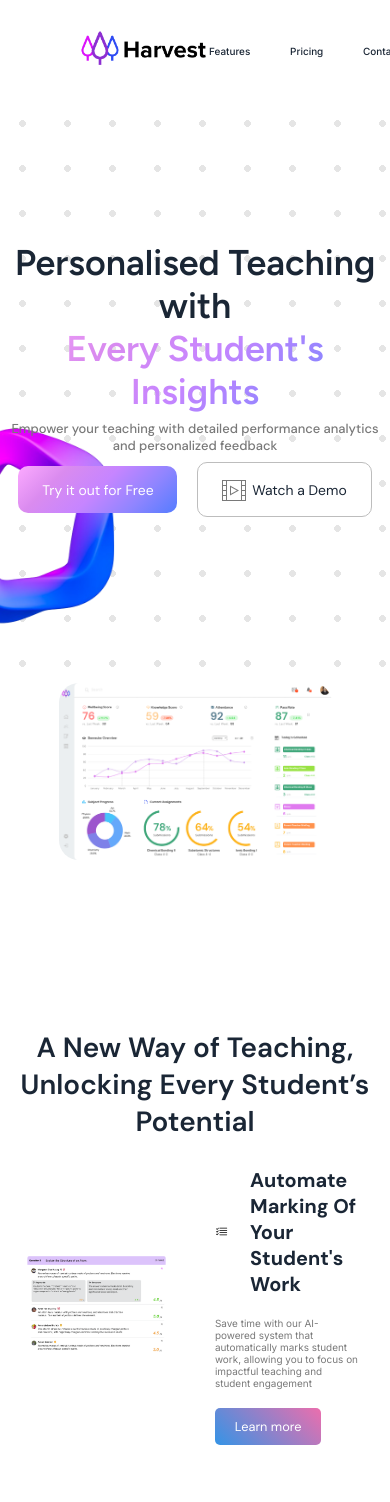
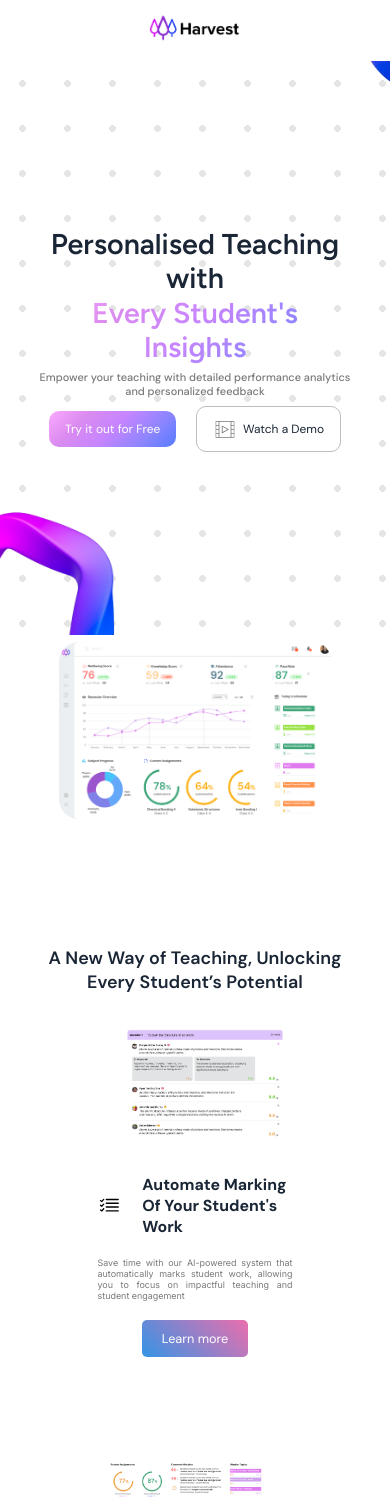
Before and after one commit to rjkoh/ts-mongo-template, a Next.js app in the folder landing-page/: page / in a window 390 px wide. Shown: the top 1502 px of the page. Built offline with nearby package versions, Linux system fonts and the light colour scheme.

Commit message:
Responsiveness

```diff
--- a/landing-page/src/app/footer.module.css
+++ b/landing-page/src/app/footer.module.css
@@ -32,3 +32,23 @@
     font-size: calc(0.45vw + 0.45rem);
     color: var(--font-color-secondary);
 }
+
+@media (max-width: 850px) {
+    .linksContainer {
+        column-gap: calc(1.2rem + 1.2vw);
+    }
+
+    .logoImg {
+        height: calc(1.4vh + 1.4rem);
+    }
+}
+
+@media (max-width: 500px) {
+    .linksContainer {
+        display: none;
+    }
+
+    .logoImg {
+        height: calc(1.2vh + 1.2rem);
+    }
+}
--- a/landing-page/src/app/nav.module.css
+++ b/landing-page/src/app/nav.module.css
@@ -4,7 +4,7 @@
     justify-content: space-between;
     align-items: center;
     height: var(--navbar-height);
-    width: 100vw;
+    width: 100%;
     padding: calc(1vh + 1rem) calc(4vw + 4rem);
     background-color: white;
     z-index: 1;
@@ -31,6 +31,10 @@
     font-weight: var(--font-weight-header);
 }
 
+.loginText {
+    font-size: calc(0.55vw + 0.55rem);
+}
+
 .linkContainer {
     transition-duration: 0.2s;
 }
@@ -54,3 +58,40 @@
     fill: var(--font-color-hover);
     color: var(--font-color-hover);
 }
+
+@media (max-width: 850px) {
+    .navbar {
+        padding: calc(0.7vh + 0.7rem) calc(2.5vw + 2.5rem);
+        height: calc(var(--navbar-height) * 0.8);
+    }
+}
+
+@media (max-width: 700px) {
+    .logoImg {
+        height: calc(1.4vh + 1rem);
+    }
+
+    .navbar {
+        height: calc(var(--navbar-height) * 0.7);
+        width: 100%;
+    }
+}
+
+@media (max-width: 500px) {
+    .navbar {
+        height: calc(var(--navbar-height) * 0.6);
+    }
+
+    .logoContainer {
+        margin-left: auto;
+        margin-right: auto;
+    }
+
+    .linksContainer {
+        display: none;
+    }
+
+    .loginButtonContainer {
+        display: none;
+    }
+}
--- a/landing-page/src/app/page.js
+++ b/landing-page/src/app/page.js
@@ -21,7 +21,7 @@ export default function Home() {
       <div className={styles.mockupImgContainer}>
         <img className={styles.mockupImg} src="/images/mockup.png"></img>
       </div>
-      <h2 className={styles.separatorHeadline} id="features">A New Way of Teaching, Unlocking Every Student’s Potential</h2>
+      <h2 className={`${styles.separatorHeadline} ${styles.sectionHeadline}`} id="features">A New Way of Teaching, Unlocking Every Student’s Potential</h2>
       <div className={styles.featuresContainer}>
         <div className={styles.featureContainer}>
           <div className={styles.featureLeftContainer}>
@@ -39,7 +39,7 @@ export default function Home() {
           </div>
         </div>
 
-        <div className={styles.featureContainer}>
+        <div className={`${styles.featureContainer} ${styles.featureContainerReverse}`}>
           <div className={styles.featureLeftContainer}>
             <div className={styles.featureTextContainer}>
               <h3 className={styles.featureHeadline}>
--- a/landing-page/src/app/page.module.css
+++ b/landing-page/src/app/page.module.css
@@ -116,15 +116,6 @@
     z-index: 1;
 }
 
-.separatorHeadline {
-    font-family: var(--font-family-main);
-    font-weight: var(--font-weight-main);
-    font-size: calc(var(--font-size-logo) * 1.4);
-    text-align: center;
-    margin-top: 20vh;
-    margin-bottom: 5%;
-}
-
 .featuresContainer {
     display: flex;
     flex-direction: column;
@@ -139,7 +130,6 @@
     flex-direction: row;
     align-items: center;
     justify-content: center;
-    row-gap: calc(3rem + 3vw);
     margin-bottom: 15vh;
 }
 
@@ -164,6 +154,8 @@
 }
 
 .featureTextContainer {
+    display: flex;
+    flex-direction: column;
     align-items: flex-start;
     width: 37vw;
 }
@@ -219,6 +211,12 @@
     font-size: calc(var(--font-size-logo) * 1.4);
     text-align: center;
     margin-top: 5%;
+    width: 80%;
+}
+
+.separatorHeadline {
+    margin-top: 20vh;
+    margin-bottom: 5%;
 }
 
 .sectionSubheadline {
@@ -228,6 +226,8 @@
     text-align: center;
     margin-top: 1%;
     color: var(--font-color-secondary);
+    width: 80%;
+    align-self: center;
 }
 
 .pricingsContainer {
@@ -299,6 +299,8 @@
 }
 
 .formContainer {
+    display: flex;
+    flex-direction: column;
     margin-top: 20vh;
     margin-bottom: 20vh;
 }
@@ -342,3 +344,142 @@
         font-size: calc(0.5rem + 0.5vw);
     }
 }
+
+@media (max-width: 850px) {
+    .pricingsContainer {
+        flex-direction: column;
+        justify-content: flex-start;
+        align-items: center;
+        width: 80vw;
+        row-gap: calc(1rem + 1vh);
+    }
+
+    .pricingContainer {
+        width: 70%;
+        align-items: center;
+        padding-bottom: 5%;
+    }
+
+    .priceNumber {
+        margin-top: 7%;
+        font-size: calc(var(--font-size-logo) * 1.5);
+    }
+
+    .priceHeader {
+        font-size: calc(var(--font-size-header) * 2.4);
+    }
+
+    .priceButton {
+        font-size: calc(var(--font-size-header) * 1.5);
+    }
+
+    .separatorHeadline {
+        font-size: calc(var(--font-size-logo) * 1);
+    }
+}
+
+@media (max-width: 650px) {
+    .backgroundImg:nth-child(1) {
+        top: 60%;
+    }
+
+    .featureHeadline {
+        font-size: calc(0.8rem + 0.8vw);
+    }
+
+    .featureSubheadline {
+        font-size: calc(0.45rem + 0.45vw);
+    }
+
+    .headline {
+        font-size: calc(var(--font-size-headline) * 0.8);
+        width: 80%;
+    }
+
+    .subheadline {
+        font-size: calc(0.55rem + 0.55vw);
+        width: 80%;
+    }
+
+    .DemoButton, .CTAButton {
+        font-size: calc(0.6rem + 0.6vw);
+        padding: calc(0.4rem + 0.4vh) calc(0.8rem + 0.8vw);
+    }
+
+    .demoIcon {
+        transform: scale(0.8);
+    }
+
+    .featureContainer {
+        flex-direction: column;
+        row-gap: calc(1rem + 1vh);
+        margin-bottom: 12vh;
+    }
+
+    .featureTextContainer {
+        align-items: center;
+        width: 100%;
+    }
+
+    .featureSubheadline {
+        text-align: justify;
+    }
+
+    .featureRightContainer {
+        padding-left: 0;
+    }
+
+    .featureLeftContainer {
+        padding-right: 0;
+    }
+
+    .featureContainerReverse {
+        flex-direction: column-reverse;
+    }
+
+    .formHeadline {
+        width: 80%;
+        align-self: center;
+    }
+
+    .separatorHeadline {
+        margin-top: 15vh;
+    }
+
+    .formContainer {
+        margin-top: 15vh;
+        margin-bottom: 15vh;
+    }
+}
+
+@media (max-width: 500px) {
+    .priceButton {
+        font-size: calc(var(--font-size-header) * 1);
+    }
+
+    .priceNumber {
+        margin-top: 7%;
+        font-size: calc(var(--font-size-logo) * 1.1);
+    }
+
+    .priceHeader {
+        font-size: calc(var(--font-size-header) * 1.6);
+    }
+
+    .priceSubheader {
+        font-size: calc(var(--font-size-secondary) * 1.1);
+    }
+
+    .pricingContainer {
+        padding: 5%;
+    }
+
+    .separatorHeadline {
+        font-size: calc(var(--font-size-logo) * 0.9);
+    }
+
+    .formContainer {
+        margin-top: 12vh;
+        margin-bottom: 12vh;
+    }
+}
```
